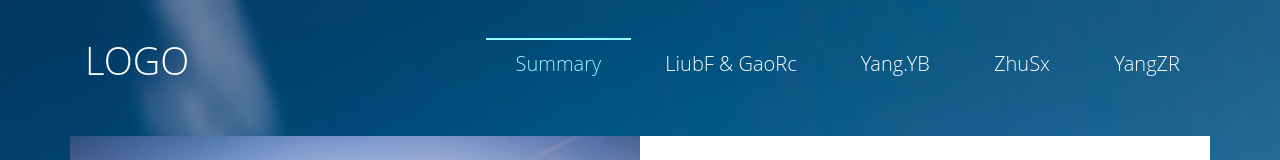
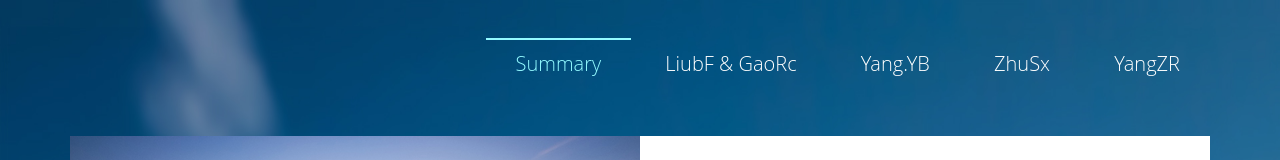
Before and after one commit to l1uuuuu/ETCstorageHTML, a plain HTML site: page html/summary.html in a window 1280 px wide. Shown: the top 160 px of the page. Drawn offline with Linux system fonts and the light colour scheme.

Commit message:
Update summary.html

```diff
--- a/html/summary.html
+++ b/html/summary.html
@@ -18,7 +18,7 @@
                     <span class="icon-bar"></span>
                     <span class="icon-bar"></span>
                 </button>
-                <a class="navbar-brand" href="/html/index.html">LOGO </a>
+                <a class="navbar-brand" href="/html/index.html"></a>
             </div>
             <nav class="main-menu">
                 <ul>
```
